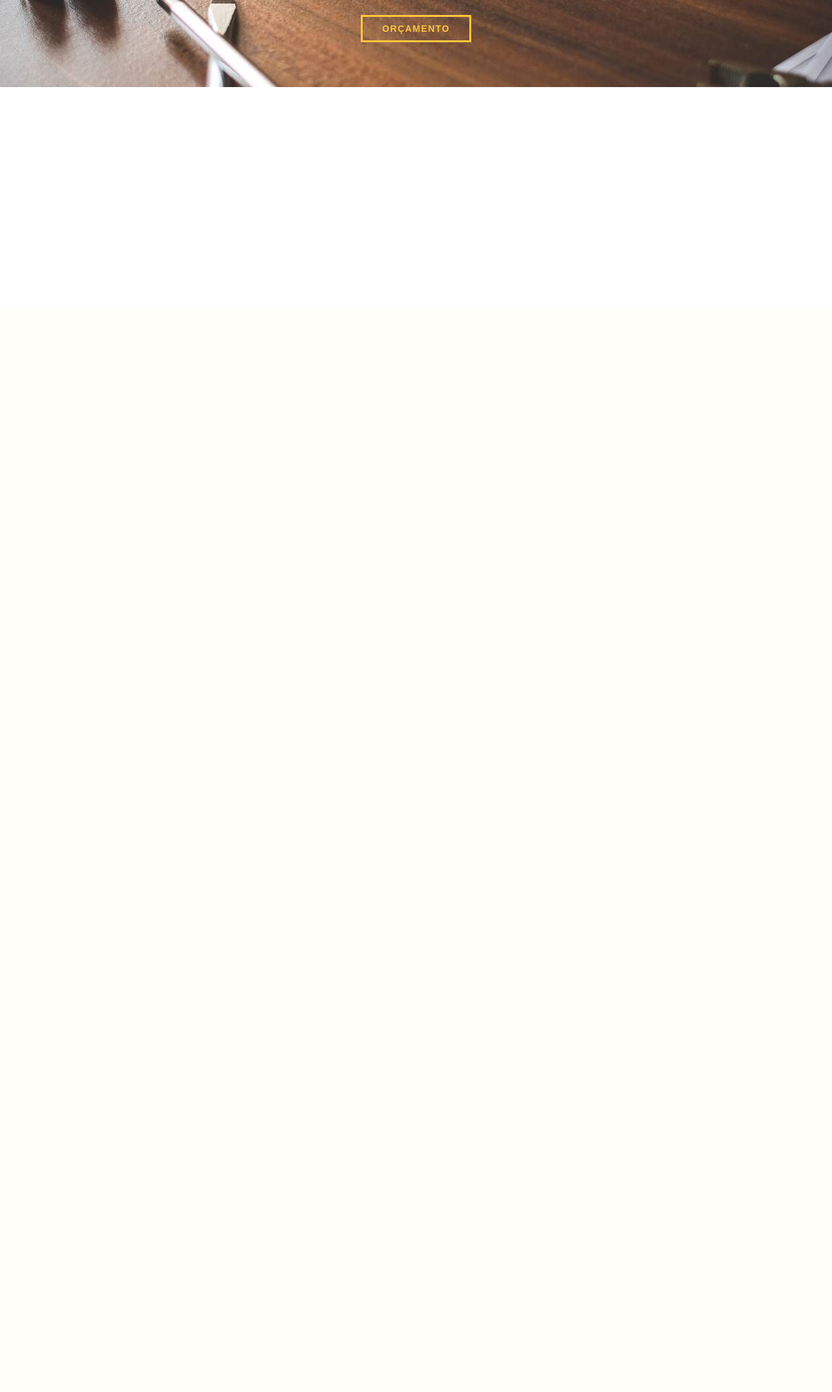
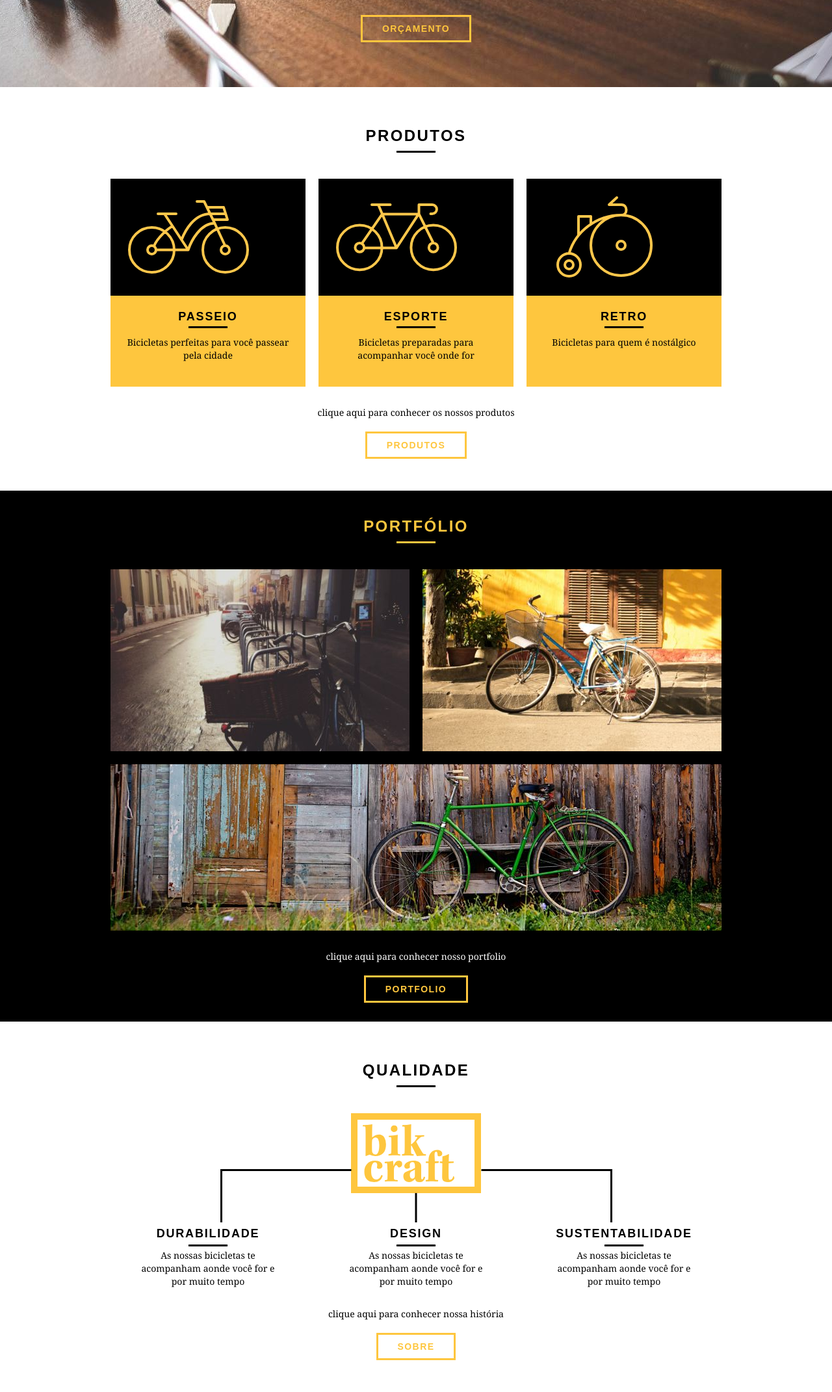
Before and after one commit to caio-viniciusp/bikcraft, a PHP site: page / in a window 1280 px wide. Shown: the part 326-2468 px from the top of the page at 65% size. Before the commit the page ends 460 px from the top, so only its background shows below. Run offline with PHP 8.4, Linux system fonts and the light colour scheme.

Commit message:
add outras sections

```diff
--- a/css/style.css
+++ b/css/style.css
@@ -16,6 +16,10 @@ p {
   line-height: 20px;
 }
 
+img {
+  display: block;
+}
+
 .btn {
   padding: 10px 30px;
   font-size: 14px;
@@ -31,6 +35,31 @@ p {
   color: #fff;
 }
 
+.btn.btn-preto:hover {
+  border: 3px solid #000;
+  color: #000;
+}
+
+.subtitulo {
+  margin-bottom: 40px;
+  font-weight: bold;
+  font-size: 24px;
+  line-height: 30px;
+  letter-spacing: .1em;
+  color: #000;
+  text-transform: uppercase;
+  text-align: center;
+}
+
+.subtitulo:after {
+  content: "";
+  display: block;
+  width: 60px;
+  height: 3px;
+  margin: 8px auto;
+  background: #000;
+}
+
 /* HEADER */
 
 .header {
@@ -40,6 +69,7 @@ p {
   height: 80px;
   background: #fec63e;
   padding: 10px 0;
+  z-index: 10;
 }
 
 .header_menu {
@@ -60,6 +90,7 @@ p {
   font-size: 14px;
   line-height: 20px;
   padding: 10px 0;
+
 }
 
 .header_menu ul li a:hover {
@@ -76,6 +107,7 @@ p {
   text-align: center;
   background: url("../img/bg.jpg") no-repeat center;
   background-size: cover;
+
 }
 
 .intro h1 {
@@ -109,3 +141,112 @@ p {
   font-size: 14px;
   letter-spacing: .1em;
 }
+
+/* PRODUTOS */
+
+.produtos {
+  padding: 60px 0;
+}
+
+.produtos_lista li {
+  background: #fec63e;
+  text-align: center;
+  height: 320px;
+}
+.produtos_lista li h3 {
+  margin-top: 20px;
+  font-weight: bold;
+  font-size: 18px;
+  line-height: 25px;
+  text-transform: uppercase;
+  letter-spacing: .1em;
+}
+.produtos_lista li h3:after {
+  content: "";
+  display: block;
+  width: 60px;
+  height: 3px;
+  margin: 2px auto;
+  background: #000;
+}
+
+.produtos_lista li p {
+  padding: 10px 20px 20px 20px;
+}
+
+.produtos_lista .icone {
+  padding: 20px;
+  background: #000;
+}
+
+.call {
+  padding-top: 30px;
+  text-align: center;
+  clear: both;
+}
+
+.call p {
+  margin-bottom: 30px;
+}
+
+/* PORTFOLIO */
+.portfolio {
+  width: 100%;
+  padding: 40px;
+  background: #000;
+}
+.portfolio .subtitulo {
+  color: #fec63e;
+}
+.portfolio .subtitulo:after {
+  background: #fec63e;
+}
+
+.portfolio_lista li:last-child {
+  margin-top: 20px;
+}
+
+.portfolio p {
+  color: #fff;
+}
+
+/* QUALIDADE */
+
+.qualidade {
+  padding: 60px 0;
+}
+.qualidade:after {
+  content: "";
+  width: 660px;
+  height: 83px;
+  display: block;
+  background: url("../img/linhas.svg") no-repeat center;
+  position: absolute;
+  top: 226px;
+  right: 150px;
+}
+.qualidade img {
+  margin: 0 auto;
+}
+
+.qualidade_lista li {
+  margin-top: 30px;
+  text-align: center;
+  padding: 0 40px;
+}
+.qualidade_lista li h3 {
+  margin-top: 20px;
+  font-weight: bold;
+  font-size: 18px;
+  line-height: 25px;
+  text-transform: uppercase;
+  letter-spacing: .1em;
+}
+.qualidade_lista li h3:after {
+  content: "";
+  display: block;
+  width: 60px;
+  height: 3px;
+  margin: 4px auto;
+  background: #000;
+}
--- a/index.html
+++ b/index.html
@@ -42,7 +42,80 @@
       </blockquote>
       <a href="produtos.html" class="btn">Orçamento</a>
     </div>
+  </section>
 
+  <!-- PRODUTOS -->
+  <section class="produtos container">
+    <h2 class="subtitulo">Produtos</h2>
+    <ul class="produtos_lista">
+      <li class="grid-1-3">
+        <div class="icone">
+          <img src="img/produtos/passeio.svg" alt="BikCraft Passeio">
+        </div>
+        <h3>Passeio</h3>
+        <p>Bicicletas perfeitas para você passear pela cidade</p>
+      </li>
+      <li class="grid-1-3">
+        <div class="icone">
+          <img src="img/produtos/esporte.svg" alt="BikCraft Esporte">
+        </div>
+        <h3>Esporte</h3>
+        <p>Bicicletas preparadas para acompanhar você onde for</p>
+      </li>
+      <li class="grid-1-3">
+        <div class="icone">
+          <img src="img/produtos/retro.svg" alt="BikCraft Retro">
+        </div>
+        <h3>Retro</h3>
+        <p>Bicicletas para quem é nostálgico</p>
+      </li>
+    </ul>
+    <div class="call">
+      <p class="">clique aqui para conhecer os nossos produtos</p>
+      <a href="produto.html" class="btn btn-preto">Produtos</a>
+    </div>
+  </section>
+
+  <!-- PORTFOLIO-->
+
+  <section class="portfolio">
+    <div class="container">
+      <h2 class="subtitulo">Portfólio</h2>
+      <ul class="portfolio_lista">
+        <li class="grid-8"><img src="img/portfolio/retro.jpg" alt="Bicicleta Retro"></li>
+        <li class="grid-8"><img src="img/portfolio/passeio.jpg" alt="Bicicleta Passeio"></li>
+        <li class="grid-16"><img src="img/portfolio/esporte.jpg" alt="Bicicleta Esporte"></li>
+      </ul>
+    </div>
+    <div class="call">
+      <p class="">clique aqui para conhecer nosso portfolio</p>
+      <a href="portfolio.html" class="btn">Portfolio</a>
+    </div>
+  </section>
+
+  <!-- QUALIDADE -->
+
+  <section class="qualidade container">
+    <h2 class="subtitulo">Qualidade</h2>
+    <img src="img/bikcraft-qualidade.svg" alt="Qualidade BikCraft">
+    <ul class="qualidade_lista">
+      <li class="grid-1-3">
+        <h3>Durabilidade</h3>
+        <p>As nossas bicicletas te acompanham aonde você for e por muito tempo</p>
+      </li>
+      <li class="grid-1-3">
+        <h3>Design</h3>
+        <p>As nossas bicicletas te acompanham aonde você for e por muito tempo</p>
+      </li>
+      <li class="grid-1-3">
+        <h3>Sustentabilidade</h3>
+        <p>As nossas bicicletas te acompanham aonde você for e por muito tempo</p>
+      </li>
+    </ul>
+    <div class="call">
+      <p class="">clique aqui para conhecer nossa história</p>
+      <a href="sobre.html" class="btn btn-preto">Sobre</a>
+    </div>
   </section>
 
 
```
